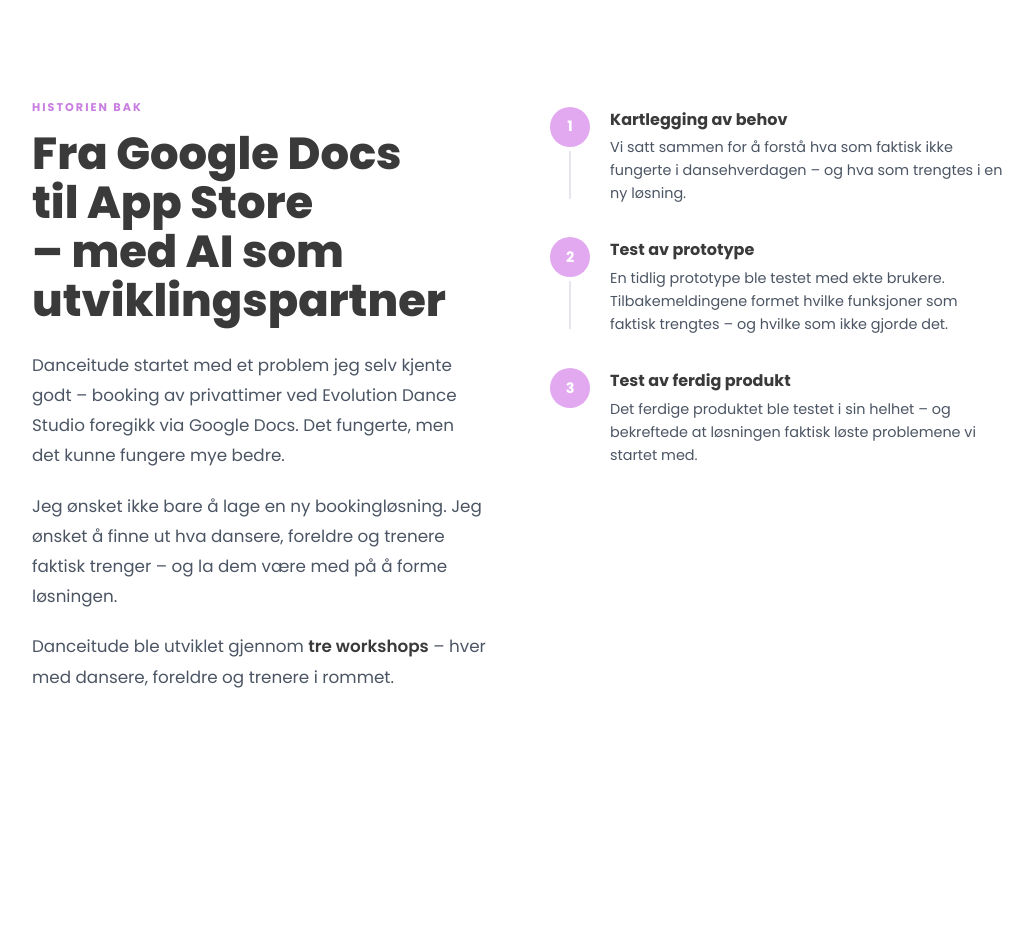
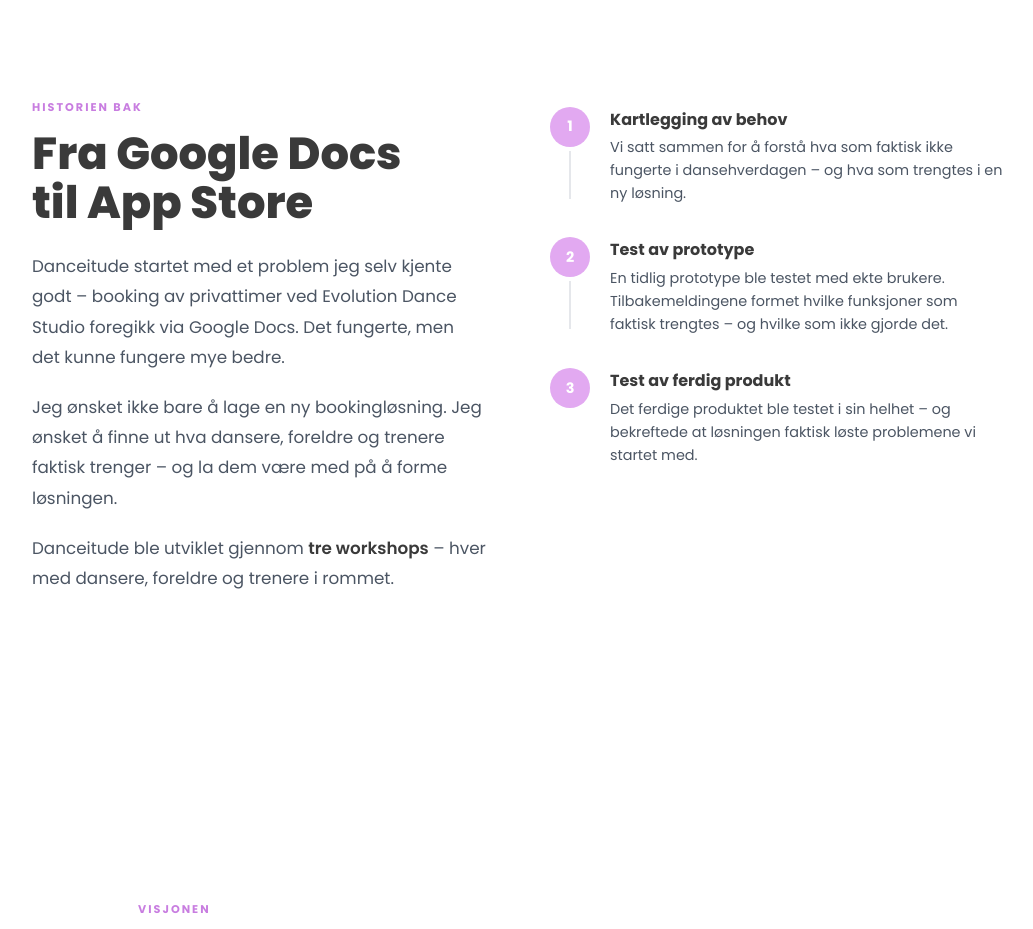
Before and after one commit to mariellevitting/danceitude-website, a plain HTML site: page index.html in a window 1280 px wide. Shown: the part 4680-5609 px from the top of the page, without its empty margins (122-1155 px from the left). Drawn offline with Linux system fonts and the light colour scheme.

Commit message:
Remove AI subtitle from historien bak heading

```diff
--- a/index.html
+++ b/index.html
@@ -512,7 +512,7 @@
     <!-- Venstre: tekst -->
     <div>
       <p class="section-eyebrow">Historien bak</p>
-      <h2 class="section-heading" style="margin-bottom:1.5rem;">Fra Google Docs til App Store – med AI som utviklingspartner</h2>
+      <h2 class="section-heading" style="margin-bottom:1.5rem;">Fra Google Docs til App Store</h2>
       <div class="story-text">
         <p>Danceitude startet med et problem jeg selv kjente godt – booking av privattimer ved Evolution Dance Studio foregikk via Google Docs. Det fungerte, men det kunne fungere mye bedre.</p>
         <p>Jeg ønsket ikke bare å lage en ny bookingløsning. Jeg ønsket å finne ut hva dansere, foreldre og trenere faktisk trenger – og la dem være med på å forme løsningen.</p>
```
